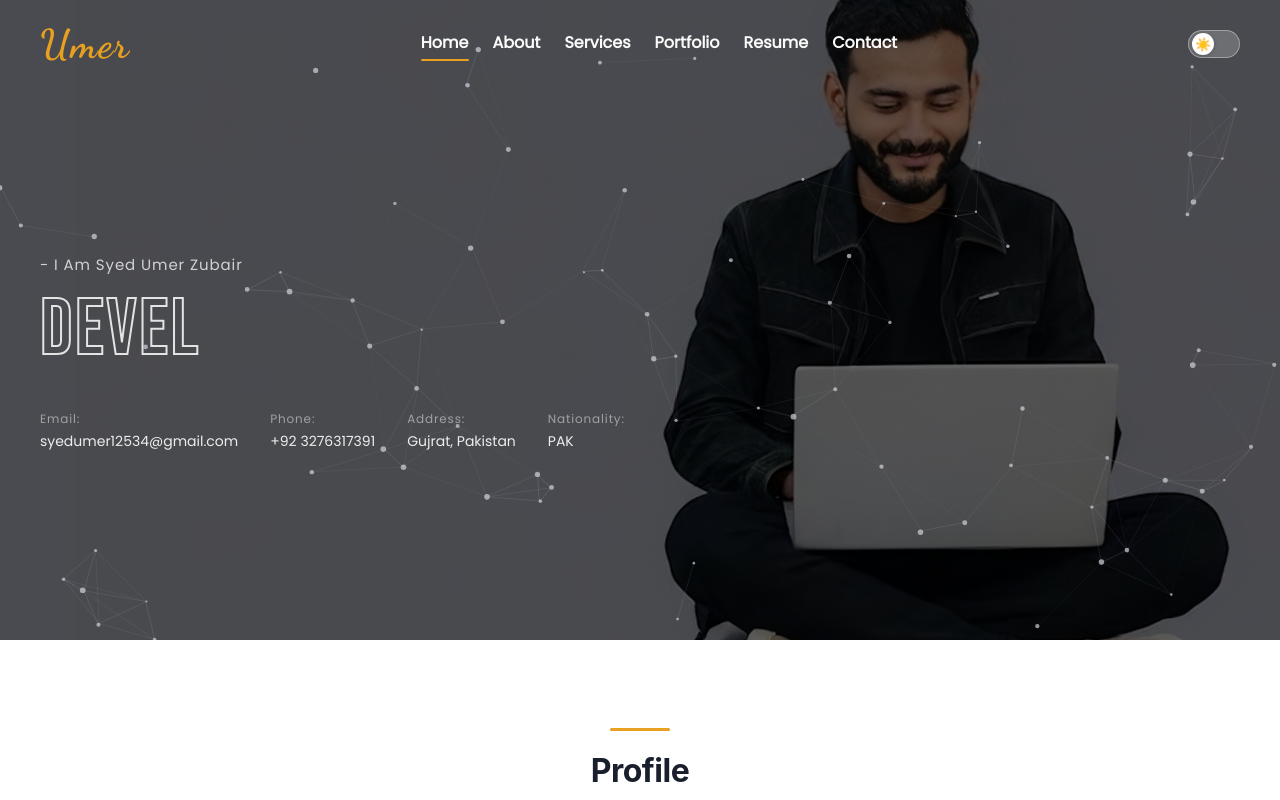
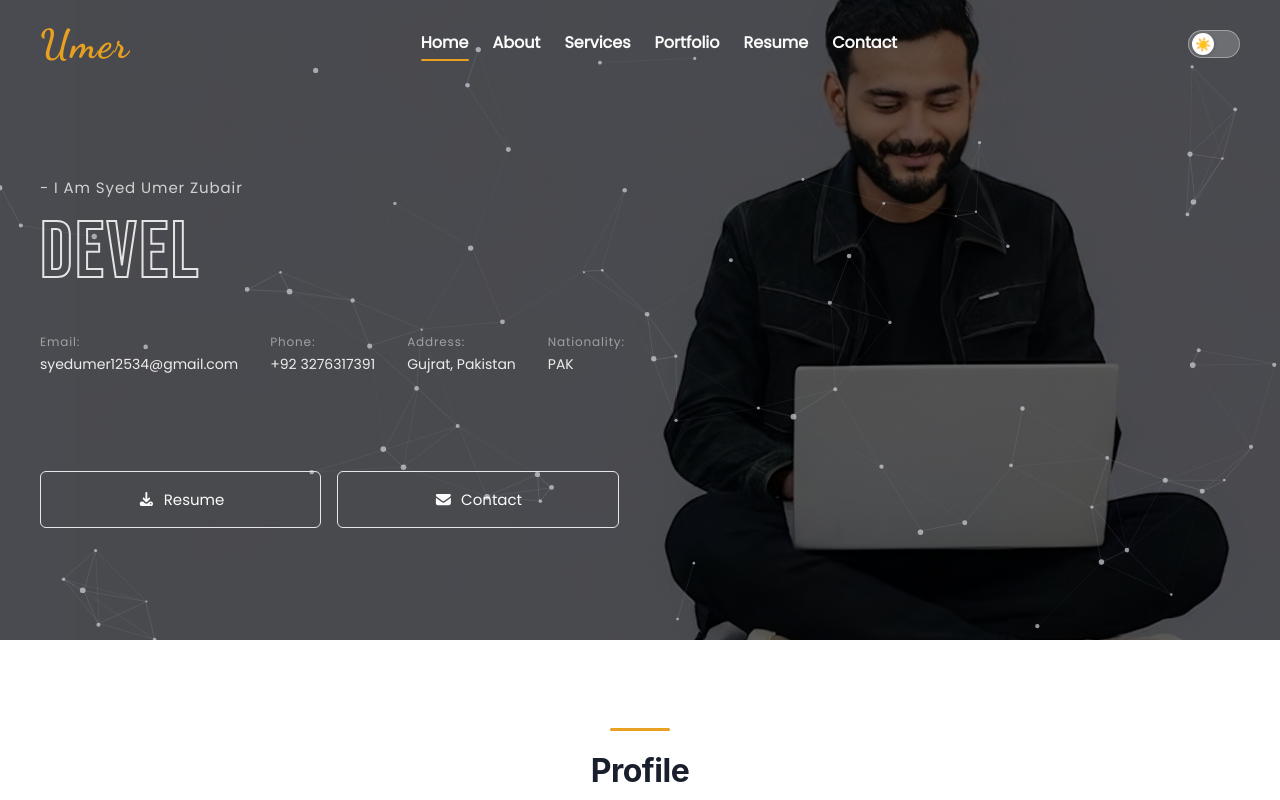
Before and after one commit to Umer12534/my-portfolio, a React (Vite) app: page / in a window 1280 px wide. Shown: the top 800 px of the page. Built offline with nearby package versions, Linux system fonts and the light colour scheme.

Commit message:
Add buttons to HeroSection: implement download resume and contact actions with styling

```diff
--- a/src/components/heloSection/Herosection.css
+++ b/src/components/heloSection/Herosection.css
@@ -119,6 +119,49 @@
   animation: fadeSlideUp 0.8s ease 0.5s both;
 }
 
+.hero__buttons {
+  display: flex;
+  gap: 16px;
+  margin-top: 6rem;
+  flex-wrap: wrap;
+}
+
+.hero__btn {
+  display: inline-flex;
+  align-items: center;
+  gap: 8px;
+  padding: 1rem 6rem;
+  font-size: 15px;
+  font-weight: 500;
+  text-decoration: none;
+  border-radius: 6px;
+  transition: var(--theme-transition);
+}
+
+/* Primary button */
+.hero__btn--primary {
+  background: var(--color-accent);
+  color: var(--color-text-light);
+  border: 1px solid var(--color-accent);
+}
+
+.hero__btn--primary:hover {
+  background: var(--color-logo-light);
+  border-color: var(--color-logo-light);
+}
+
+/* Outline button */
+.hero__btn--outline {
+  border: 1px solid var(--color-border);
+  color: var(--color-text-light);
+  background: transparent;
+}
+
+.hero__btn--outline:hover {
+  background: var(--color-accent-glow);
+  border-color: var(--color-accent);
+}
+
 @media (min-width: 1400px) {
   .hero {
     min-height: 46rem;
--- a/src/components/heloSection/Herosection.jsx
+++ b/src/components/heloSection/Herosection.jsx
@@ -1,4 +1,6 @@
 import { useState, useEffect } from "react";
+import { FontAwesomeIcon } from "@fortawesome/react-fontawesome";
+import { faDownload, faEnvelope } from "@fortawesome/free-solid-svg-icons";
 
 import ParticleNetwork from '../Particlenetwork/Particlenetwork';
 import { useTheme } from '../../theme/ThemeContext';
@@ -72,6 +74,19 @@ export default function HeroSection() {
             </div>
           ))}
         </div>
+
+        {/* Buttons */}
+        <div className="hero__buttons">
+          <a href="/resume.pdf" className="hero__btn hero__btn--outline">
+            <FontAwesomeIcon icon={faDownload} />
+            Resume
+          </a>
+
+          <a href="#contact" className="hero__btn hero__btn--outline">
+            <FontAwesomeIcon icon={faEnvelope} />
+            Contact
+          </a>
+        </div>
       </div>
     </section>
   );
--- a/src/theme/colors.css
+++ b/src/theme/colors.css
@@ -16,6 +16,7 @@
   --color-skill-bar: #e8a020;
   --color-accent: #e8a020;
   --color-accent-glow: rgba(232, 160, 32, 0.15);
+  --color-button: #F0BB62
   --transition-bar: 1.2s cubic-bezier(0.4, 0, 0.2, 1);
 
   /* Theme transition */
```
